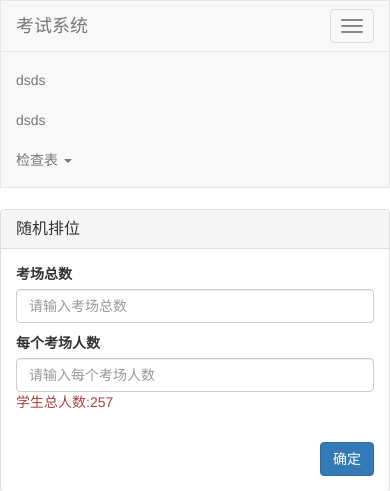
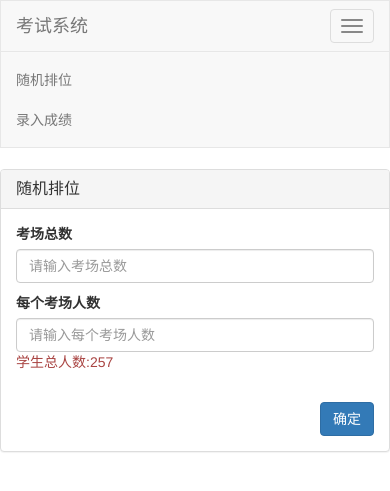
Before and after one commit to Qpigzhu/teachers, a Django app: page /rangdom/ in a window 390 px wide, after a click on "Toggle navigation"; the page is wider, and only the part inside the window is pictured. Shown: the top 491 px of that part. Run offline with Django 3.2, Linux system fonts and the light colour scheme; data comes from the database, SQL or seed files in the repository; both versions use the stored data as it was after the commit; parts of the project's set-up code (start-up, migrations or seed data) failed here and were passed over.

Commit message:
模板改动

```diff
--- a/apps/student/views.py
+++ b/apps/student/views.py
@@ -29,10 +29,6 @@ def Success():
 
 
 class UpFileView(View):
-    def get(self,request):
-        return render(request,'test.html',{
-
-        })
     def post(self,request):
         file_form = FileForm(request.POST, request.FILES)
         if file_form.is_valid():
--- a/teachers/urls.py
+++ b/teachers/urls.py
@@ -21,9 +21,11 @@ from django.views.static import serve
 from .settings import MEDIA_ROOT
 from student.views import UpFileView,RandomExamSeatView,Prog_Count
 from grade.views import EntryGradeView,MarkProgCount
+from .views import indexView
 
 urlpatterns = [
     path('xadmin/', xadmin.site.urls),
+    path('',indexView.as_view(),name="home"),
     #处理上传文件URL
     re_path('media/(?P<path>.*)$',serve,{'document_root':MEDIA_ROOT}),
     path('upload/',UpFileView.as_view(),name="upload"),
--- a/templates/base.html
+++ b/templates/base.html
@@ -21,20 +21,20 @@
         <span class="icon-bar"></span>
         <span class="icon-bar"></span>
       </button>
-            <a class="navbar-brand" href="">考试系统</a>
+            <a class="navbar-brand" href="/">考试系统</a>
     </div>
 
     <div class="collapse navbar-collapse" id="bs-example-navbar-collapse-1">
       <ul class="nav navbar-nav">
-         <li><a href="#">dsds</a></li>
-         <li><a href="">dsds</a></li>
-        <li class="dropdown">
-          <a href="#" class="dropdown-toggle" data-toggle="dropdown" role="button" aria-haspopup="true" aria-expanded="false">检查表 <span class="caret"></span></a>
-          <ul class="dropdown-menu">
-            <li><a href="">教室检查表</a></li>
-            <li><a href="">早操检查表</a></li>
-          </ul>
-        </li>
+         <li><a href="{% url "rangdom" %}">随机排位</a></li>
+         <li><a href="{% url "entry_grade" %}">录入成绩</a></li>
+{#        <li class="dropdown">#}
+{#          <a href="#" class="dropdown-toggle" data-toggle="dropdown" role="button" aria-haspopup="true" aria-expanded="false">检查表 <span class="caret"></span></a>#}
+{#          <ul class="dropdown-menu">#}
+{#            <li><a href="">教室检查表</a></li>#}
+{#            <li><a href="">早操检查表</a></li>#}
+{#          </ul>#}
+{#        </li>#}
       </ul>
     </div>
 </nav>
```
Also changed, not shown: teachers/views.py (added, +9 -0 lines), templates/test.html (+37 -6 lines), db.sqlite3.
